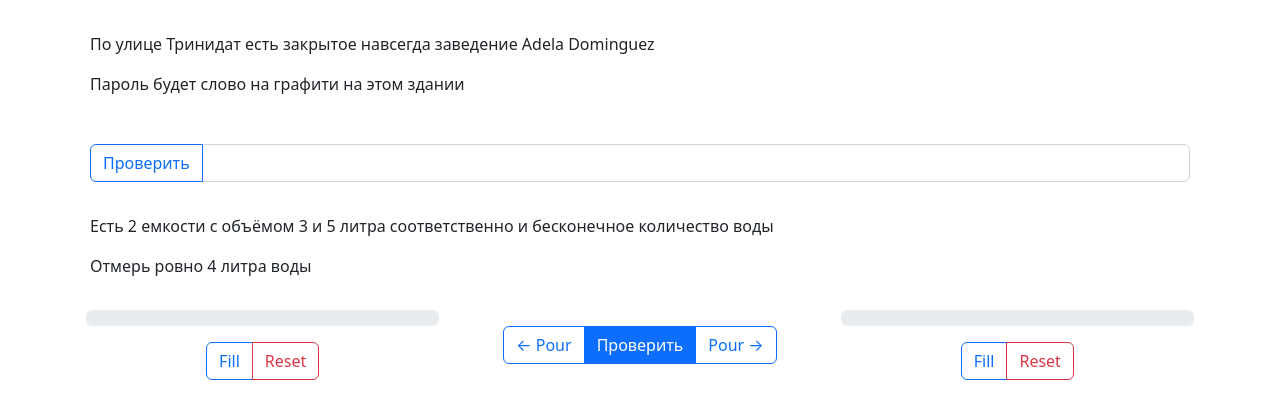
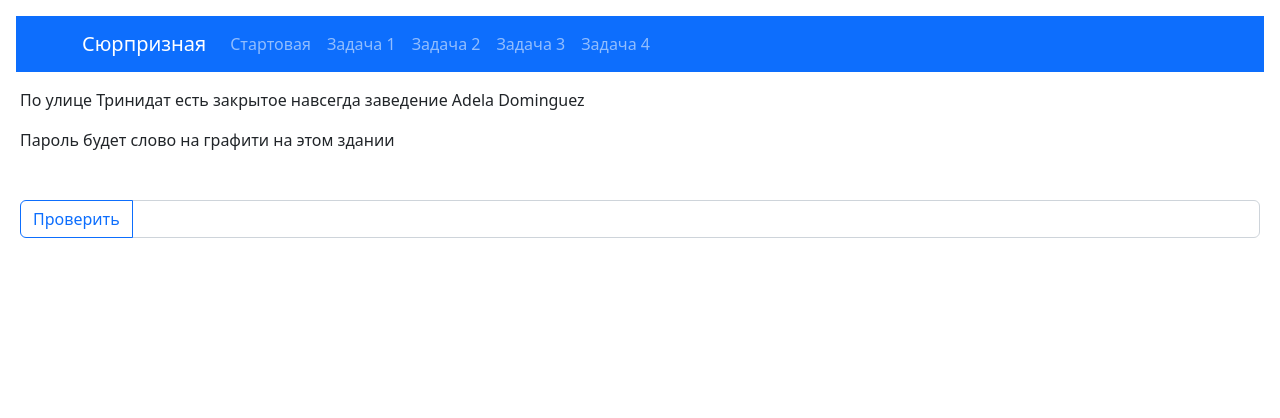
Before and after one commit to GrigoriiBerezin/eighthOfMarch, a React (Create React App) app: page / in a window 1280 px wide. Shown: the top 418 px of the page. Built offline with nearby package versions, Linux system fonts and the light colour scheme.

Commit message:
Implement navibar

```diff
--- a/src/App.js
+++ b/src/App.js
@@ -1,13 +1,37 @@
 import Bottles from './components/Bottles';
 import {Container} from 'react-bootstrap';
 import Graffiti from './components/Graffiti';
+import NavigateBar from './components/NavigateBar';
+import {useState} from 'react';
+import Togglable from './components/Togglable';
 
 /* eslint-disable react/react-in-jsx-scope */
-const App = () => (
-  <Container className="p-3">
-    <Graffiti/>
-    <Bottles/>
-  </Container>
-);
+/* eslint-disable no-unused-vars */
+const App = () => {
+  const [home, setHome] = useState(true);
+  const [s1, setS1] = useState(false);
+  const [s2, setS2] = useState(false);
+  const [s3, setS3] = useState(false);
+  const [s4, setS4] = useState(false);
+
+  const states = [
+    {id: 0, set: setHome, title: 'Стартовая'},
+    {id: 1, set: setS1, title: 'Задача 1'},
+    {id: 2, set: setS2, title: 'Задача 2'},
+    {id: 3, set: setS3, title: 'Задача 3'},
+    {id: 4, set: setS4, title: 'Задача 4'},
+  ];
+
+  return (
+    <Container className="p-3" fluid>
+      <NavigateBar states={states}/>
+      <Togglable isVisible={home}><Graffiti/></Togglable>
+      <Togglable isVisible={s1}><Graffiti/></Togglable>
+      <Togglable isVisible={s2}><Bottles/></Togglable>
+      <Togglable isVisible={s3}><Bottles/></Togglable>
+      <Togglable isVisible={s4}><Bottles/></Togglable>
+    </Container>
+  );
+};
 
 export default App;
--- /dev/null
+++ b/src/components/NavigateBar.js
@@ -0,0 +1,33 @@
+import {Container, Nav, Navbar} from 'react-bootstrap';
+import PropTypes from 'prop-types';
+
+/* eslint-disable react/react-in-jsx-scope */
+const NavigateBar = ({states}) => {
+  const toggle = (index) => {
+    states.forEach(({set}) => {
+      set(false);
+    });
+    states[index].set(true);
+  };
+
+  return (
+    <Navbar bg="primary" variant="dark">
+      <Container>
+        <Navbar.Brand>Сюрпризная</Navbar.Brand>
+        <Nav className="me-auto">
+          {states.map((state) =>
+            <Nav.Link key={state.id} onClick={() => toggle(state.id)}>
+              {state.title}
+            </Nav.Link>)
+          }
+        </Nav>
+      </Container>
+    </Navbar>
+  );
+};
+
+NavigateBar.propTypes = {
+  states: PropTypes.array.isRequired,
+};
+
+export default NavigateBar;
--- /dev/null
+++ b/src/components/Togglable.js
@@ -0,0 +1,22 @@
+import PropTypes from 'prop-types';
+
+const Togglable = ({children, isVisible}) => {
+  const showWhenVisible = {display: isVisible ? '' : 'none'};
+
+  /* eslint-disable react/react-in-jsx-scope */
+  return (
+    <div>
+      <div style={showWhenVisible}>
+        {children}
+      </div>
+    </div>
+  );
+};
+
+
+Togglable.propTypes = {
+  children: PropTypes.element,
+  isVisible: PropTypes.bool.isRequired,
+};
+
+export default Togglable;
```
